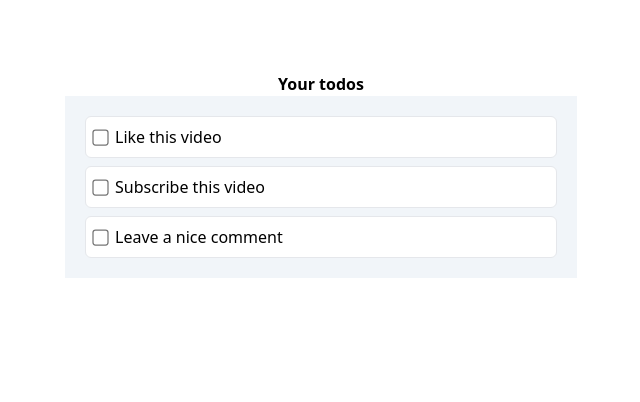
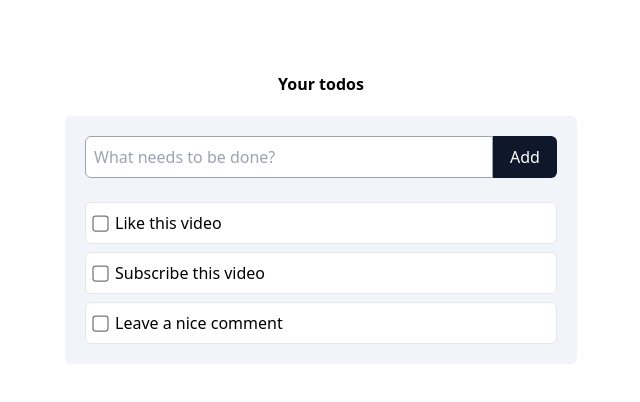
Before and after one commit to Mattarek/todo_react_typescript, a React (Vite) app: page / in a window 1280 px wide. Shown: the top 402 px of the page, without its empty margins (319-959 px from the left). Built offline with nearby package versions, Linux system fonts and the light colour scheme.

Commit message:
box has stylied, function to add new todo has added

```diff
--- a/src/App.tsx
+++ b/src/App.tsx
@@ -2,6 +2,7 @@
 import { useState } from 'react';
 import { TodoItem } from './components/TodoItem';
 import { dummyData } from './data/todos';
+import { AddTodoForm } from './components/AddTodoForm';
 
 function App() {
     const [todos, setTodos] = useState(dummyData);
@@ -13,12 +14,20 @@
             ),
         );
 
+    const addToto = (title: string) => {
+        setTodos((prevState) => [
+            { id: prevState.length + 1, title, completed: false },
+            ...prevState,
+        ]);
+    };
+
     return (
-        <main className='py-10 h-screen'>
+        <main className='py-10 h-screen space-y-5'>
             <h1 className='font-bold text-center text-3x1'>Your todos</h1>
-            <div className='max-w-lg mx-auto bg-slate-100 p-5'>
+            <div className='max-w-lg mx-auto bg-slate-100 rounded-md p-5 space-y-6'>
+                <AddTodoForm onSubmit={addToto} />
                 <div className='space-y-2'>
-                    {dummyData.map((todo) => (
+                    {todos.map((todo) => (
                         <TodoItem
                             todo={todo}
                             key={todo.id}
--- /dev/null
+++ b/src/components/AddTodoForm.tsx
@@ -0,0 +1,34 @@
+import { useState } from 'react';
+
+interface AddTodoFormProps {
+    onSubmit: (title: string) => void;
+}
+
+export const AddTodoForm = ({ onSubmit }: AddTodoFormProps) => {
+    const [input, setInput] = useState('');
+    const handleSubmit = (e: React.FormEvent<HTMLFormElement>) => {
+        e.preventDefault();
+        if (!input.trim()) return;
+        onSubmit(input);
+        setInput('');
+    };
+
+    return (
+        <form
+            className='flex'
+            onSubmit={handleSubmit}>
+            <input
+                value={input}
+                onChange={(e) => setInput(e.target.value)}
+                placeholder='What needs to be done?'
+                className='rounded-s-md grow border border-gray-400 p-2'
+                type='text'
+            />
+            <button
+                type='submit'
+                className='w-16 rounded-e-md bg-slate-900 text-white hover:bg-slate-700'>
+                Add
+            </button>
+        </form>
+    );
+};
--- a/src/components/TodoItem.tsx
+++ b/src/components/TodoItem.tsx
@@ -2,7 +2,7 @@
 
 interface TodoItemFunctionProps {
     todo: TodoItemProps;
-    onCompletedChange?: (id: number, completed: boolean) => void;
+    onCompletedChange: (id: number, completed: boolean) => void;
 }
 
 export const TodoItem = ({
@@ -16,10 +16,7 @@
                     type='checkbox'
                     checked={completed}
                     className='scale-125'
-                    onChange={(e) =>
-                        onCompletedChange &&
-                        onCompletedChange(id, e.target.checked)
-                    }
+                    onChange={(e) => onCompletedChange(id, e.target.checked)}
                 />
                 {title}
                 <span
```
